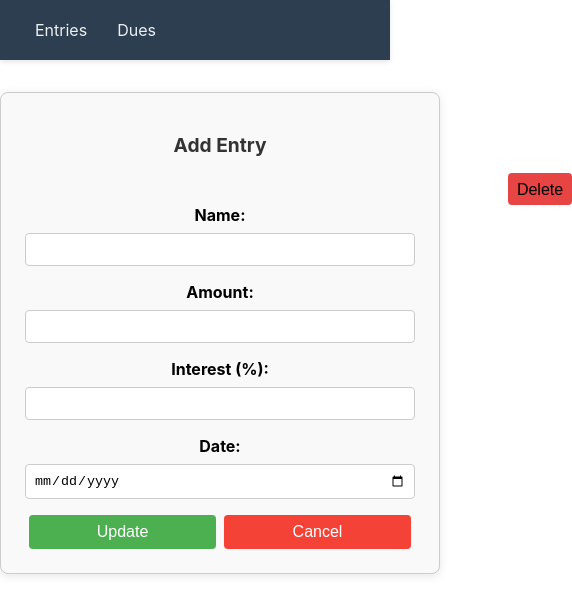
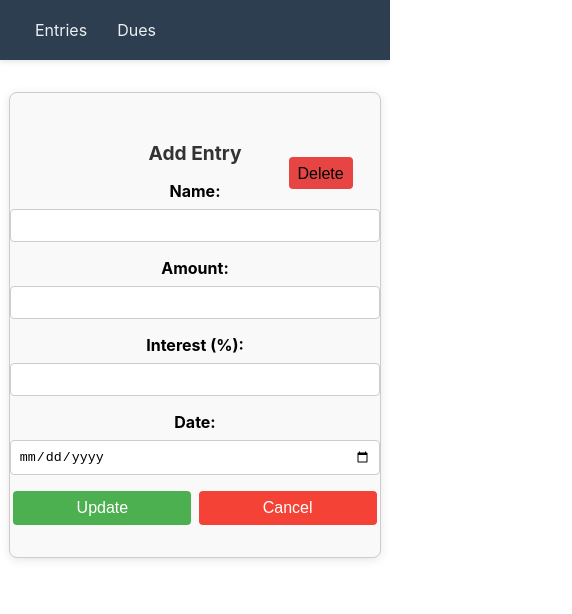
Before and after one commit to saiteja1223/financeManagement, a React (Create React App) app: page /addEntry/1 in a window 390 px wide. Shown: the top 614 px of the page, 572 px wide, since content can reach past the window. Built offline with nearby package versions, Linux system fonts and the light colour scheme; no server answers.

Commit message:
css changes

```diff
--- a/src/components/Dashbord.js
+++ b/src/components/Dashbord.js
@@ -29,7 +29,7 @@ function Dashbord() {
   return (
     <div>
     <div>
-         <button onClick={()=>navigate("/addEntry")}>Add Entries</button>
+         <button onClick={()=>navigate("/addEntry")} className='addButton'>Add Entries</button>
 
     </div>
     <div className='EntriesList'>
--- a/src/components/EntityDues.js
+++ b/src/components/EntityDues.js
@@ -41,7 +41,7 @@ function EntityDues({ users, handleUserPaidStatus }) {
                     </thead>
                     <tbody>
                         {users?.map(user => (
-                            <tr key={user.$id} className={user.bill ? 'success' : 'pending'}>
+                            <tr key={user.$id} className={user.status ? 'success' : 'pending'}>
                                 <td>{user.name}</td>
                                 <td>{(user.amount * user.interest) / 100}</td>
                                 <td>{formatDate(user.date)}</td>
--- a/src/components/dashbord.css
+++ b/src/components/dashbord.css
@@ -3,3 +3,18 @@
     flex-direction: column;
     gap:2rem;
 }
+
+.addButton {
+    background-color: green;
+    width: 10rem;
+    margin: 0; /* Remove fixed left margin */
+    /* Adding some margin to help space out elements */
+    margin-top: 1rem;
+}
+@media (max-width: 480px) {
+    .addButton{
+        width: 8rem;
+
+    }
+
+}
--- a/src/components/entries.css
+++ b/src/components/entries.css
@@ -49,13 +49,14 @@
 }
 
 /* Responsive styles */
-@media (max-width: 768px) {
+@media (max-width: 480px) {
     .entriesMain {
         padding: 10px; /* Reduce padding on smaller screens */
+        width:100%
     }
 
     .entitySub {
-        flex-direction: column; /* Stack items vertically */
+        flex-direction: row; /* Stack items vertically */
     }
 
     .entityRight {
--- a/src/components/openEntries.css
+++ b/src/components/openEntries.css
@@ -8,6 +8,7 @@
     border-radius: 8px; /* Rounded corners */
     box-shadow: 0 2px 10px rgba(0, 0, 0, 0.1); /* Subtle shadow for depth */
     background-color: #f9f9f9; /* Light background color */
+    position: relative;
 }
 
 /* Title styling */
@@ -79,6 +80,15 @@ button {
     background-color: rgb(231, 68, 68);
     width: 4rem;
     height: 2rem;
-    position: relative;
-    left: 20rem;
+    position: absolute;
+top: 4rem;
+right: 1.5rem;
 }
+@media (max-width: 480px) {
+    .formContainer {
+        width: 95%; /* Increase width on smaller screens */
+        padding: 2rem 0rem; /* Reduce padding for smaller screens */
+    }
+
+
+}
```
